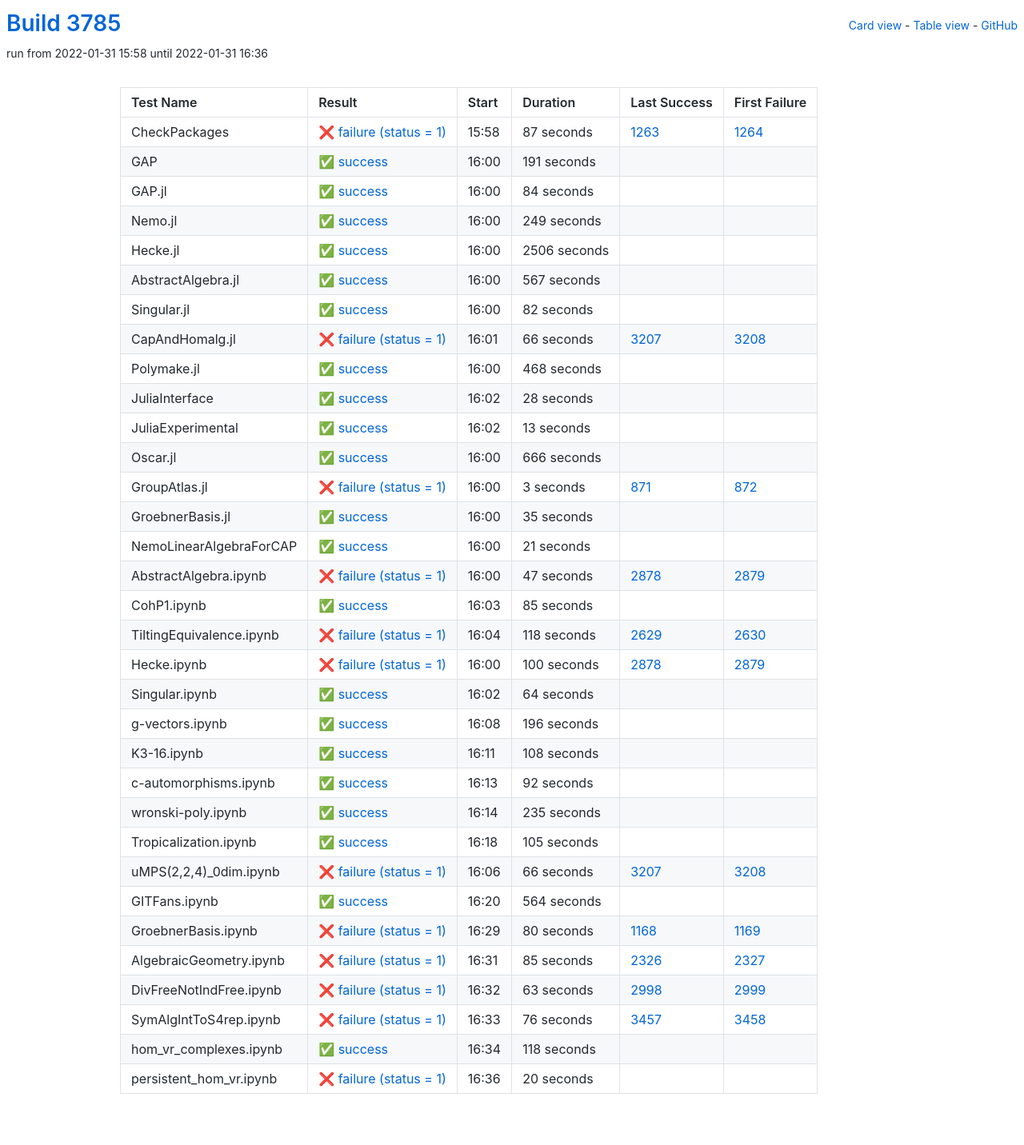
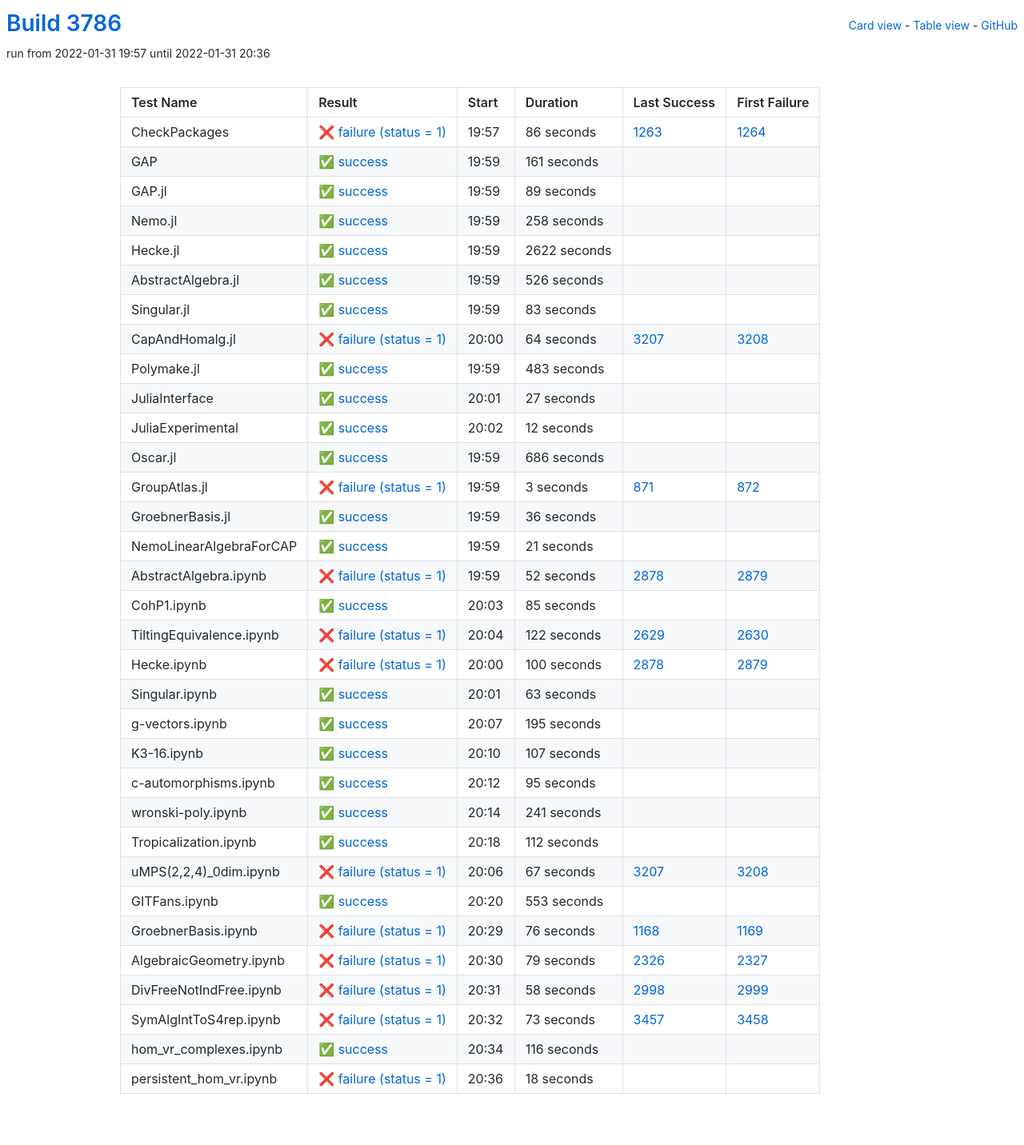
Before and after one commit to oscar-system/oscar-ci-status-stable, a Jekyll site: the page built from table.html, in a window 1280 px wide. Shown: the whole page at 80% size. Built offline with Jekyll 4.4.1, drawn with Linux system fonts in a browser that asks for light colours.

Commit message:
Build #3786

```diff
--- a/_data/ci.yml
+++ b/_data/ci.yml
@@ -1,6 +1,6 @@
 ---
-build: 3785
-build_url: https://oscarci.mathematik.uni-kl.de/job/oscar-stable/3785/
+build: 3786
+build_url: https://oscarci.mathematik.uni-kl.de/job/oscar-stable/3786/
 job: oscar-stable
 organization: oscar-system
 repo: oscar-ci-status-stable
@@ -8,152 +8,152 @@ repourl: https://github.com/oscar-system/oscar-ci-status-stable
 tests:
 - name: CheckPackages
   id: checkpackages
-  log: https://oscarci.mathematik.uni-kl.de/job/oscar-stable/3785/artifact/logs/build-3785/CheckPackages.log
-  start: 2022-01-31 15:58
+  log: https://oscarci.mathematik.uni-kl.de/job/oscar-stable/3786/artifact/logs/build-3786/CheckPackages.log
+  start: 2022-01-31 19:57
   success: false
   exitcode: 1
   status: failure
-  duration: 87
+  duration: 86
   last_success: 1263
   last_success_url: https://oscarci.mathematik.uni-kl.de/job/oscar-stable/1263/
   first_failure: 1264
   first_failure_url: https://oscarci.mathematik.uni-kl.de/job/oscar-stable/1264/
 - name: GAP
   id: gap
-  log: https://oscarci.mathematik.uni-kl.de/job/oscar-stable/3785/artifact/logs/build-3785/GAP.log
-  start: 2022-01-31 16:00
+  log: https://oscarci.mathematik.uni-kl.de/job/oscar-stable/3786/artifact/logs/build-3786/GAP.log
+  start: 2022-01-31 19:59
   success: true
   exitcode: 0
   status: success
-  duration: 191
+  duration: 161
   last_success: false
   last_success_url:
   first_failure: false
   first_failure_url:
 - name: GAP.jl
   id: gap-jl
-  log: https://oscarci.mathematik.uni-kl.de/job/oscar-stable/3785/artifact/logs/build-3785/GAP.jl.log
-  start: 2022-01-31 16:00
+  log: https://oscarci.mathematik.uni-kl.de/job/oscar-stable/3786/artifact/logs/build-3786/GAP.jl.log
+  start: 2022-01-31 19:59
   success: true
   exitcode: 0
   status: success
-  duration: 84
+  duration: 89
   last_success: false
   last_success_url:
   first_failure: false
   first_failure_url:
 - name: Nemo.jl
   id: nemo-jl
-  log: https://oscarci.mathematik.uni-kl.de/job/oscar-stable/3785/artifact/logs/build-3785/Nemo.jl.log
-  start: 2022-01-31 16:00
+  log: https://oscarci.mathematik.uni-kl.de/job/oscar-stable/3786/artifact/logs/build-3786/Nemo.jl.log
+  start: 2022-01-31 19:59
   success: true
   exitcode: 0
   status: success
-  duration: 249
+  duration: 258
   last_success: false
   last_success_url:
   first_failure: false
   first_failure_url:
 - name: Hecke.jl
   id: hecke-jl
-  log: https://oscarci.mathematik.uni-kl.de/job/oscar-stable/3785/artifact/logs/build-3785/Hecke.jl.log
-  start: 2022-01-31 16:00
+  log: https://oscarci.mathematik.uni-kl.de/job/oscar-stable/3786/artifact/logs/build-3786/Hecke.jl.log
+  start: 2022-01-31 19:59
   success: true
   exitcode: 0
   status: success
-  duration: 2506
+  duration: 2622
   last_success: false
   last_success_url:
   first_failure: false
   first_failure_url:
 - name: AbstractAlgebra.jl
   id: abstractalgebra-jl
-  log: https://oscarci.mathematik.uni-kl.de/job/oscar-stable/3785/artifact/logs/build-3785/AbstractAlgebra.jl.log
-  start: 2022-01-31 16:00
+  log: https://oscarci.mathematik.uni-kl.de/job/oscar-stable/3786/artifact/logs/build-3786/AbstractAlgebra.jl.log
+  start: 2022-01-31 19:59
   success: true
   exitcode: 0
   status: success
-  duration: 567
+  duration: 526
   last_success: false
   last_success_url:
   first_failure: false
   first_failure_url:
 - name: Singular.jl
   id: singular-jl
-  log: https://oscarci.mathematik.uni-kl.de/job/oscar-stable/3785/artifact/logs/build-3785/Singular.jl.log
-  start: 2022-01-31 16:00
+  log: https://oscarci.mathematik.uni-kl.de/job/oscar-stable/3786/artifact/logs/build-3786/Singular.jl.log
+  start: 2022-01-31 19:59
   success: true
   exitcode: 0
   status: success
-  duration: 82
+  duration: 83
   last_success: false
   last_success_url:
   first_failure: false
   first_failure_url:
 - name: CapAndHomalg.jl
   id: capandhomalg-jl
-  log: https://oscarci.mathematik.uni-kl.de/job/oscar-stable/3785/artifact/logs/build-3785/CapAndHomalg.jl.log
-  start: 2022-01-31 16:01
+  log: https://oscarci.mathematik.uni-kl.de/job/oscar-stable/3786/artifact/logs/build-3786/CapAndHomalg.jl.log
+  start: 2022-01-31 20:00
   success: false
   exitcode: 1
   status: failure
-  duration: 66
+  duration: 64
   last_success: 3207
   last_success_url: https://oscarci.mathematik.uni-kl.de/job/oscar-stable/3207/
   first_failure: 3208
   first_failure_url: https://oscarci.mathematik.uni-kl.de/job/oscar-stable/3208/
 - name: Polymake.jl
   id: polymake-jl
-  log: https://oscarci.mathematik.uni-kl.de/job/oscar-stable/3785/artifact/logs/build-3785/Polymake.jl.log
-  start: 2022-01-31 16:00
+  log: https://oscarci.mathematik.uni-kl.de/job/oscar-stable/3786/artifact/logs/build-3786/Polymake.jl.log
+  start: 2022-01-31 19:59
   success: true
   exitcode: 0
   status: success
-  duration: 468
+  duration: 483
   last_success: false
   last_success_url:
   first_failure: false
   first_failure_url:
 - name: JuliaInterface
   id: juliainterface
-  log: https://oscarci.mathematik.uni-kl.de/job/oscar-stable/3785/artifact/logs/build-3785/JuliaInterface.log
-  start: 2022-01-31 16:02
+  log: https://oscarci.mathematik.uni-kl.de/job/oscar-stable/3786/artifact/logs/build-3786/JuliaInterface.log
+  start: 2022-01-31 20:01
   success: true
   exitcode: 0
   status: success
-  duration: 28
+  duration: 27
   last_success: false
   last_success_url:
   first_failure: false
   first_failure_url:
 - name: JuliaExperimental
   id: juliaexperimental
-  log: https://oscarci.mathematik.uni-kl.de/job/oscar-stable/3785/artifact/logs/build-3785/JuliaExperimental.log
-  start: 2022-01-31 16:02
+  log: https://oscarci.mathematik.uni-kl.de/job/oscar-stable/3786/artifact/logs/build-3786/JuliaExperimental.log
+  start: 2022-01-31 20:02
   success: true
   exitcode: 0
   status: success
-  duration: 13
+  duration: 12
   last_success: false
   last_success_url:
   first_failure: false
   first_failure_url:
 - name: Oscar.jl
   id: oscar-jl
-  log: https://oscarci.mathematik.uni-kl.de/job/oscar-stable/3785/artifact/logs/build-3785/Oscar.jl.log
-  start: 2022-01-31 16:00
+  log: https://oscarci.mathematik.uni-kl.de/job/oscar-stable/3786/artifact/logs/build-3786/Oscar.jl.log
+  start: 2022-01-31 19:59
   success: true
   exitcode: 0
   status: success
-  duration: 666
+  duration: 686
   last_success: false
   last_success_url:
   first_failure: false
   first_failure_url:
 - name: GroupAtlas.jl
   id: groupatlas-jl
-  log: https://oscarci.mathematik.uni-kl.de/job/oscar-stable/3785/artifact/logs/build-3785/GroupAtlas.jl.log
-  start: 2022-01-31 16:00
+  log: https://oscarci.mathematik.uni-kl.de/job/oscar-stable/3786/artifact/logs/build-3786/GroupAtlas.jl.log
+  start: 2022-01-31 19:59
   success: false
   exitcode: 1
   status: failure
@@ -164,20 +164,20 @@ tests:
   first_failure_url: https://oscarci.mathematik.uni-kl.de/job/oscar-stable/872/
 - name: GroebnerBasis.jl
   id: groebnerbasis-jl
-  log: https://oscarci.mathematik.uni-kl.de/job/oscar-stable/3785/artifact/logs/build-3785/GroebnerBasis.jl.log
-  start: 2022-01-31 16:00
+  log: https://oscarci.mathematik.uni-kl.de/job/oscar-stable/3786/artifact/logs/build-3786/GroebnerBasis.jl.log
+  start: 2022-01-31 19:59
   success: true
   exitcode: 0
   status: success
-  duration: 35
+  duration: 36
   last_success: false
   last_success_url:
   first_failure: false
   first_failure_url:
 - name: NemoLinearAlgebraForCAP
   id: nemolinearalgebraforcap
-  log: https://oscarci.mathematik.uni-kl.de/job/oscar-stable/3785/artifact/logs/build-3785/NemoLinearAlgebraForCAP.log
-  start: 2022-01-31 16:00
+  log: https://oscarci.mathematik.uni-kl.de/job/oscar-stable/3786/artifact/logs/build-3786/NemoLinearAlgebraForCAP.log
+  start: 2022-01-31 19:59
   success: true
   exitcode: 0
   status: success
@@ -188,20 +188,20 @@ tests:
   first_failure_url:
 - name: AbstractAlgebra.ipynb
   id: abstractalgebra-ipynb
-  log: https://oscarci.mathematik.uni-kl.de/job/oscar-stable/3785/artifact/logs/build-3785/AbstractAlgebra.ipynb.log
-  start: 2022-01-31 16:00
+  log: https://oscarci.mathematik.uni-kl.de/job/oscar-stable/3786/artifact/logs/build-3786/AbstractAlgebra.ipynb.log
+  start: 2022-01-31 19:59
   success: false
   exitcode: 1
   status: failure
-  duration: 47
+  duration: 52
   last_success: 2878
   last_success_url: https://oscarci.mathematik.uni-kl.de/job/oscar-stable/2878/
   first_failure: 2879
   first_failure_url: https://oscarci.mathematik.uni-kl.de/job/oscar-stable/2879/
 - name: CohP1.ipynb
   id: cohp1-ipynb
-  log: https://oscarci.mathematik.uni-kl.de/job/oscar-stable/3785/artifact/logs/build-3785/CohP1.ipynb.log
-  start: 2022-01-31 16:03
+  log: https://oscarci.mathematik.uni-kl.de/job/oscar-stable/3786/artifact/logs/build-3786/CohP1.ipynb.log
+  start: 2022-01-31 20:03
   success: true
   exitcode: 0
   status: success
@@ -212,20 +212,20 @@ tests:
   first_failure_url:
 - name: TiltingEquivalence.ipynb
   id: tiltingequivalence-ipynb
-  log: https://oscarci.mathematik.uni-kl.de/job/oscar-stable/3785/artifact/logs/build-3785/TiltingEquivalence.ipynb.log
-  start: 2022-01-31 16:04
+  log: https://oscarci.mathematik.uni-kl.de/job/oscar-stable/3786/artifact/logs/build-3786/TiltingEquivalence.ipynb.log
+  start: 2022-01-31 20:04
   success: false
   exitcode: 1
   status: failure
-  duration: 118
+  duration: 122
   last_success: 2629
   last_success_url: https://oscarci.mathematik.uni-kl.de/job/oscar-stable/2629/
   first_failure: 2630
   first_failure_url: https://oscarci.mathematik.uni-kl.de/job/oscar-stable/2630/
 - name: Hecke.ipynb
   id: hecke-ipynb
-  log: https://oscarci.mathematik.uni-kl.de/job/oscar-stable/3785/artifact/logs/build-3785/Hecke.ipynb.log
-  start: 2022-01-31 16:00
+  log: https://oscarci.mathematik.uni-kl.de/job/oscar-stable/3786/artifact/logs/build-3786/Hecke.ipynb.log
+  start: 2022-01-31 20:00
   success: false
   exitcode: 1
   status: failure
@@ -236,168 +236,168 @@ tests:
   first_failure_url: https://oscarci.mathematik.uni-kl.de/job/oscar-stable/2879/
 - name: Singular.ipynb
   id: singular-ipynb
-  log: https://oscarci.mathematik.uni-kl.de/job/oscar-stable/3785/artifact/logs/build-3785/Singular.ipynb.log
-  start: 2022-01-31 16:02
+  log: https://oscarci.mathematik.uni-kl.de/job/oscar-stable/3786/artifact/logs/build-3786/Singular.ipynb.log
+  start: 2022-01-31 20:01
   success: true
   exitcode: 0
   status: success
-  duration: 64
+  duration: 63
   last_success: false
   last_success_url:
   first_failure: false
   first_failure_url:
 - name: g-vectors.ipynb
   id: g-vectors-ipynb
-  log: https://oscarci.mathematik.uni-kl.de/job/oscar-stable/3785/artifact/logs/build-3785/g-vectors.ipynb.log
-  start: 2022-01-31 16:08
+  log: https://oscarci.mathematik.uni-kl.de/job/oscar-stable/3786/artifact/logs/build-3786/g-vectors.ipynb.log
+  start: 2022-01-31 20:07
   success: true
   exitcode: 0
   status: success
-  duration: 196
+  duration: 195
   last_success: false
   last_success_url:
   first_failure: false
   first_failure_url:
 - name: K3-16.ipynb
   id: k3-16-ipynb
-  log: https://oscarci.mathematik.uni-kl.de/job/oscar-stable/3785/artifact/logs/build-3785/K3-16.ipynb.log
-  start: 2022-01-31 16:11
+  log: https://oscarci.mathematik.uni-kl.de/job/oscar-stable/3786/artifact/logs/build-3786/K3-16.ipynb.log
+  start: 2022-01-31 20:10
   success: true
   exitcode: 0
   status: success
-  duration: 108
+  duration: 107
   last_success: false
   last_success_url:
   first_failure: false
   first_failure_url:
 - name: c-automorphisms.ipynb
   id: c-automorphisms-ipynb
-  log: https://oscarci.mathematik.uni-kl.de/job/oscar-stable/3785/artifact/logs/build-3785/c-automorphisms.ipynb.log
-  start: 2022-01-31 16:13
+  log: https://oscarci.mathematik.uni-kl.de/job/oscar-stable/3786/artifact/logs/build-3786/c-automorphisms.ipynb.log
+  start: 2022-01-31 20:12
   success: true
   exitcode: 0
   status: success
-  duration: 92
+  duration: 95
   last_success: false
   last_success_url:
   first_failure: false
   first_failure_url:
 - name: wronski-poly.ipynb
   id: wronski-poly-ipynb
-  log: https://oscarci.mathematik.uni-kl.de/job/oscar-stable/3785/artifact/logs/build-3785/wronski-poly.ipynb.log
-  start: 2022-01-31 16:14
+  log: https://oscarci.mathematik.uni-kl.de/job/oscar-stable/3786/artifact/logs/build-3786/wronski-poly.ipynb.log
+  start: 2022-01-31 20:14
   success: true
   exitcode: 0
   status: success
-  duration: 235
+  duration: 241
   last_success: false
   last_success_url:
   first_failure: false
   first_failure_url:
 - name: Tropicalization.ipynb
   id: tropicalization-ipynb
-  log: https://oscarci.mathematik.uni-kl.de/job/oscar-stable/3785/artifact/logs/build-3785/Tropicalization.ipynb.log
-  start: 2022-01-31 16:18
+  log: https://oscarci.mathematik.uni-kl.de/job/oscar-stable/3786/artifact/logs/build-3786/Tropicalization.ipynb.log
+  start: 2022-01-31 20:18
   success: true
   exitcode: 0
   status: success
-  duration: 105
+  duration: 112
   last_success: false
   last_success_url:
   first_failure: false
   first_failure_url:
 - name: uMPS(2,2,4)_0dim.ipynb
   id: umps-2-2-4-0dim-ipynb
-  log: https://oscarci.mathematik.uni-kl.de/job/oscar-stable/3785/artifact/logs/build-3785/uMPS-2-2-4-_0dim.ipynb.log
-  start: 2022-01-31 16:06
+  log: https://oscarci.mathematik.uni-kl.de/job/oscar-stable/3786/artifact/logs/build-3786/uMPS-2-2-4-_0dim.ipynb.log
+  start: 2022-01-31 20:06
   success: false
   exitcode: 1
   status: failure
-  duration: 66
+  duration: 67
   last_success: 3207
   last_success_url: https://oscarci.mathematik.uni-kl.de/job/oscar-stable/3207/
   first_failure: 3208
   first_failure_url: https://oscarci.mathematik.uni-kl.de/job/oscar-stable/3208/
 - name: GITFans.ipynb
   id: gitfans-ipynb
-  log: https://oscarci.mathematik.uni-kl.de/job/oscar-stable/3785/artifact/logs/build-3785/GITFans.ipynb.log
-  start: 2022-01-31 16:20
+  log: https://oscarci.mathematik.uni-kl.de/job/oscar-stable/3786/artifact/logs/build-3786/GITFans.ipynb.log
+  start: 2022-01-31 20:20
   success: true
   exitcode: 0
   status: success
-  duration: 564
+  duration: 553
   last_success: false
   last_success_url:
   first_failure: false
   first_failure_url:
 - name: GroebnerBasis.ipynb
   id: groebnerbasis-ipynb
-  log: https://oscarci.mathematik.uni-kl.de/job/oscar-stable/3785/artifact/logs/build-3785/GroebnerBasis.ipynb.log
-  start: 2022-01-31 16:29
+  log: https://oscarci.mathematik.uni-kl.de/job/oscar-stable/3786/artifact/logs/build-3786/GroebnerBasis.ipynb.log
+  start: 2022-01-31 20:29
   success: false
   exitcode: 1
   status: failure
-  duration: 80
+  duration: 76
   last_success: 1168
   last_success_url: https://oscarci.mathematik.uni-kl.de/job/oscar-stable/1168/
   first_failure: 1169
   first_failure_url: https://oscarci.mathematik.uni-kl.de/job/oscar-stable/1169/
 - name: AlgebraicGeometry.ipynb
   id: algebraicgeometry-ipynb
-  log: https://oscarci.mathematik.uni-kl.de/job/oscar-stable/3785/artifact/logs/build-3785/AlgebraicGeometry.ipynb.log
-  start: 2022-01-31 16:31
+  log: https://oscarci.mathematik.uni-kl.de/job/oscar-stable/3786/artifact/logs/build-3786/AlgebraicGeometry.ipynb.log
+  start: 2022-01-31 20:30
   success: false
   exitcode: 1
   status: failure
-  duration: 85
+  duration: 79
   last_success: 2326
   last_success_url: https://oscarci.mathematik.uni-kl.de/job/oscar-stable/2326/
   first_failure: 2327
   first_failure_url: https://oscarci.mathematik.uni-kl.de/job/oscar-stable/2327/
 - name: DivFreeNotIndFree.ipynb
   id: divfreenotindfree-ipynb
-  log: https://oscarci.mathematik.uni-kl.de/job/oscar-stable/3785/artifact/logs/build-3785/DivFreeNotIndFree.ipynb.log
-  start: 2022-01-31 16:32
+  log: https://oscarci.mathematik.uni-kl.de/job/oscar-stable/3786/artifact/logs/build-3786/DivFreeNotIndFree.ipynb.log
+  start: 2022-01-31 20:31
   success: false
   exitcode: 1
   status: failure
-  duration: 63
+  duration: 58
   last_success: 2998
   last_success_url: https://oscarci.mathematik.uni-kl.de/job/oscar-stable/2998/
   first_failure: 2999
   first_failure_url: https://oscarci.mathematik.uni-kl.de/job/oscar-stable/2999/
 - name: SymAlgIntToS4rep.ipynb
   id: symalginttos4rep-ipynb
-  log: https://oscarci.mathematik.uni-kl.de/job/oscar-stable/3785/artifact/logs/build-3785/SymAlgIntToS4rep.ipynb.log
-  start: 2022-01-31 16:33
+  log: https://oscarci.mathematik.uni-kl.de/job/oscar-stable/3786/artifact/logs/build-3786/SymAlgIntToS4rep.ipynb.log
+  start: 2022-01-31 20:32
   success: false
   exitcode: 1
   status: failure
-  duration: 76
+  duration: 73
   last_success: 3457
   last_success_url: https://oscarci.mathematik.uni-kl.de/job/oscar-stable/3457/
   first_failure: 3458
   first_failure_url: https://oscarci.mathematik.uni-kl.de/job/oscar-stable/3458/
 - name: hom_vr_complexes.ipynb
   id: hom-vr-complexes-ipynb
-  log: https://oscarci.mathematik.uni-kl.de/job/oscar-stable/3785/artifact/logs/build-3785/hom_vr_complexes.ipynb.log
-  start: 2022-01-31 16:34
+  log: https://oscarci.mathematik.uni-kl.de/job/oscar-stable/3786/artifact/logs/build-3786/hom_vr_complexes.ipynb.log
+  start: 2022-01-31 20:34
   success: true
   exitcode: 0
   status: success
-  duration: 118
+  duration: 116
   last_success: false
   last_success_url:
   first_failure: false
   first_failure_url:
 - name: persistent_hom_vr.ipynb
   id: persistent-hom-vr-ipynb
-  log: https://oscarci.mathematik.uni-kl.de/job/oscar-stable/3785/artifact/logs/build-3785/persistent_hom_vr.ipynb.log
-  start: 2022-01-31 16:36
+  log: https://oscarci.mathematik.uni-kl.de/job/oscar-stable/3786/artifact/logs/build-3786/persistent_hom_vr.ipynb.log
+  start: 2022-01-31 20:36
   success: false
   exitcode: 1
   status: failure
-  duration: 20
+  duration: 18
   last_success: false
   last_success_url:
   first_failure: false
```
Also changed, not shown: README.md.
